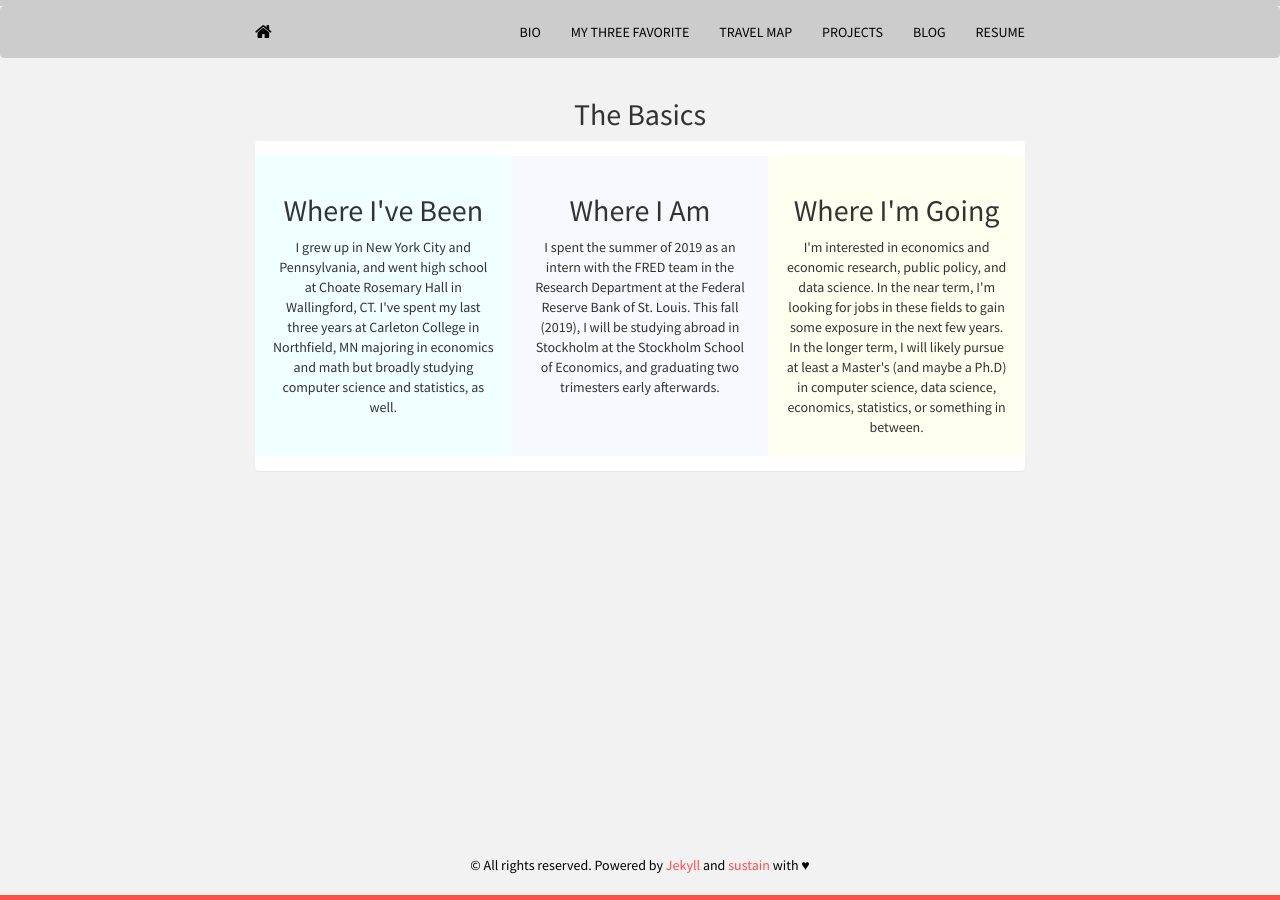
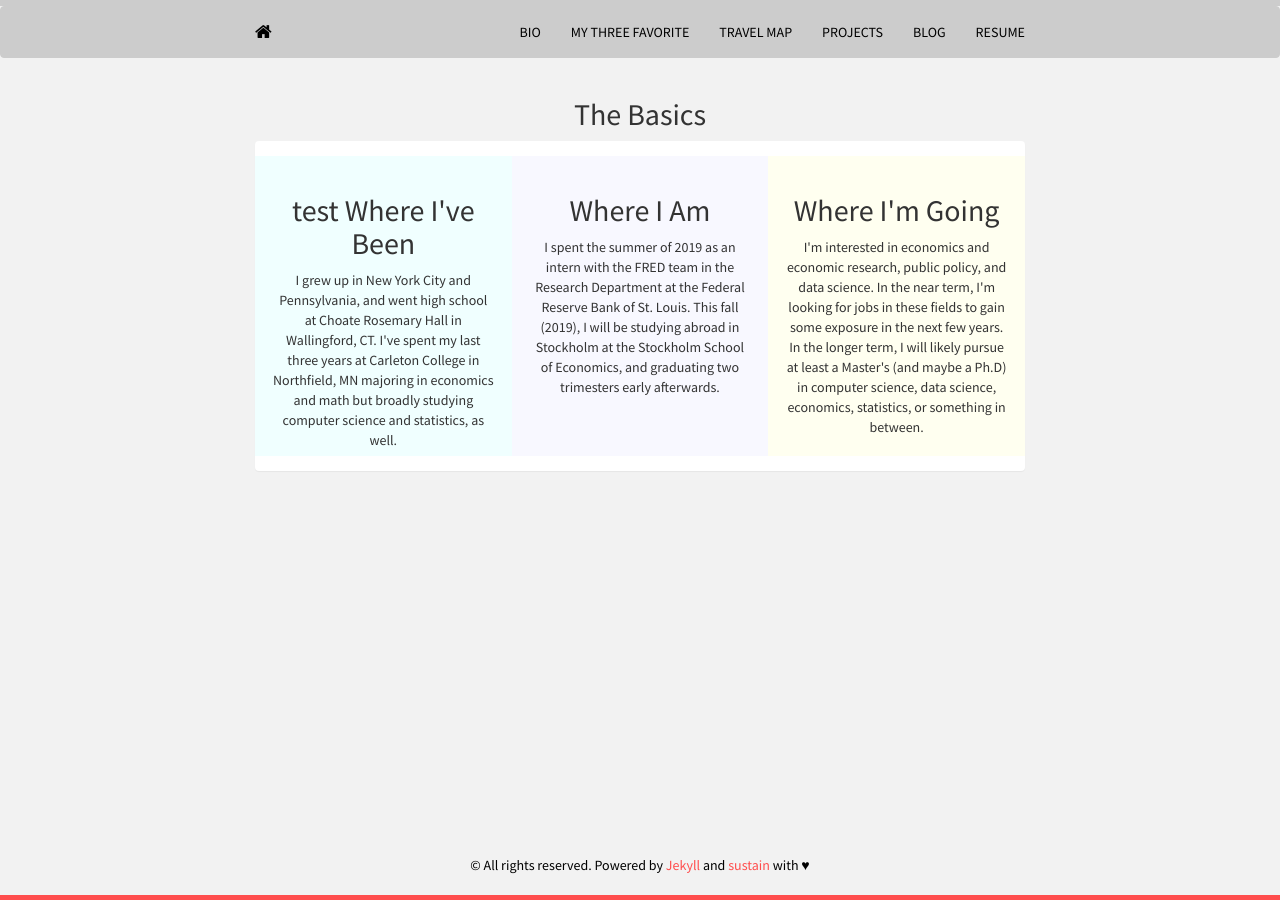
Before and after one commit to mrkaye97/mrkaye97.github.io, a Jekyll site: the page built from bio.html, in a window 1280 px wide. Built offline with Jekyll 4.4.1, drawn with Linux system fonts in a browser that asks for light colours; nearby versions of some CDN libraries.

Commit message:
Update bio.html

```diff
--- a/bio.html
+++ b/bio.html
@@ -53,7 +53,7 @@ Title: Bio
     		<div class="panel-body">
 				<div class="row">
 					<div class="column" style="background-color:Azure;">
-				    <h2>Where I've Been</h2>
+				    <h2>test Where I've Been</h2>
 				    <p>I grew up in New York City and Pennsylvania, and went high school at Choate Rosemary Hall in Wallingford, CT. I've spent my last three years at Carleton College in Northfield, MN majoring in economics and math but broadly studying computer science and statistics, as well.</p>
 				  </div>
 				  <div class="column" style="background-color:GhostWhite;">
```
